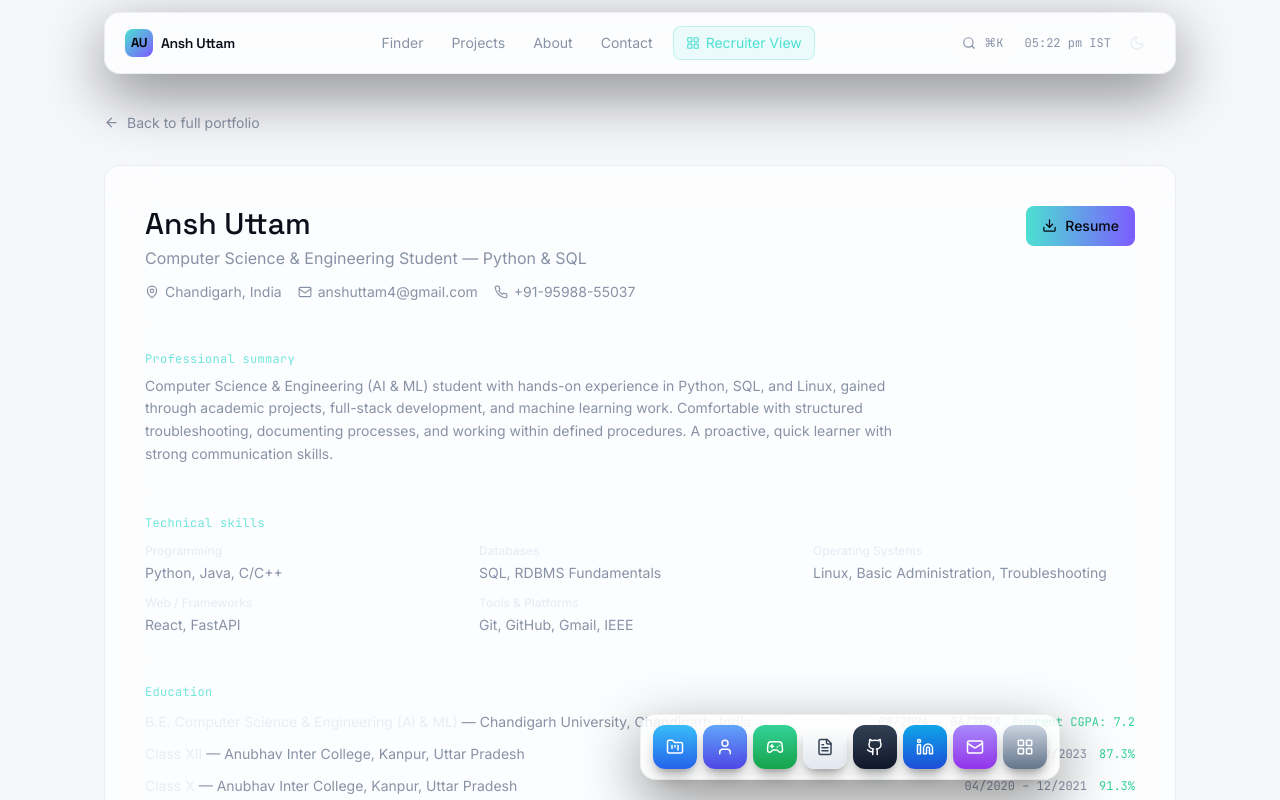
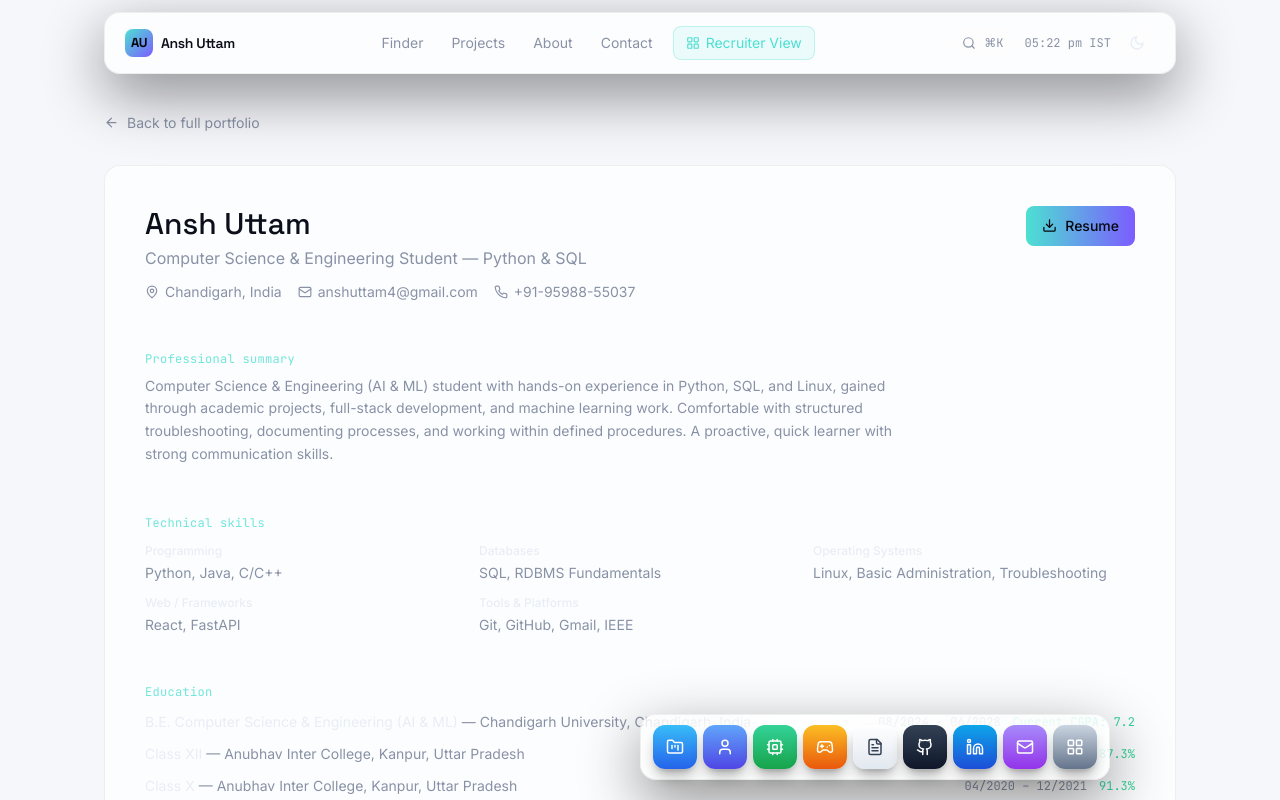
Before and after one commit to Ansh9598/PORTFOLIO1, a React (Vite) app: page /recruiter in a window 1280 px wide. Shown: the top 800 px of the page. Built offline with nearby package versions, Linux system fonts and the light colour scheme.

Commit message:
Update FloatingDock.tsx

```diff
--- a/src/components/FloatingDock.tsx
+++ b/src/components/FloatingDock.tsx
@@ -4,6 +4,7 @@ import { motion } from 'framer-motion';
 import {
   FolderKanban,
   User,
+  Cpu,
   Gamepad2,
   FileText,
   Github,
@@ -58,9 +59,17 @@ export default function FloatingDock() {
     {
       id: 'skills',
       label: 'Skills',
-      icon: Gamepad2,
+      icon: Cpu,
       action: () => scrollTo('skills'),
       tile: 'bg-gradient-to-b from-emerald-400 to-green-600',
+      iconColor: 'text-white',
+    },
+    {
+      id: 'games',
+      label: 'Games',
+      icon: Gamepad2,
+      action: () => scrollTo('games'),
+      tile: 'bg-gradient-to-b from-amber-400 to-orange-600',
       iconColor: 'text-white',
     },
     {
```
